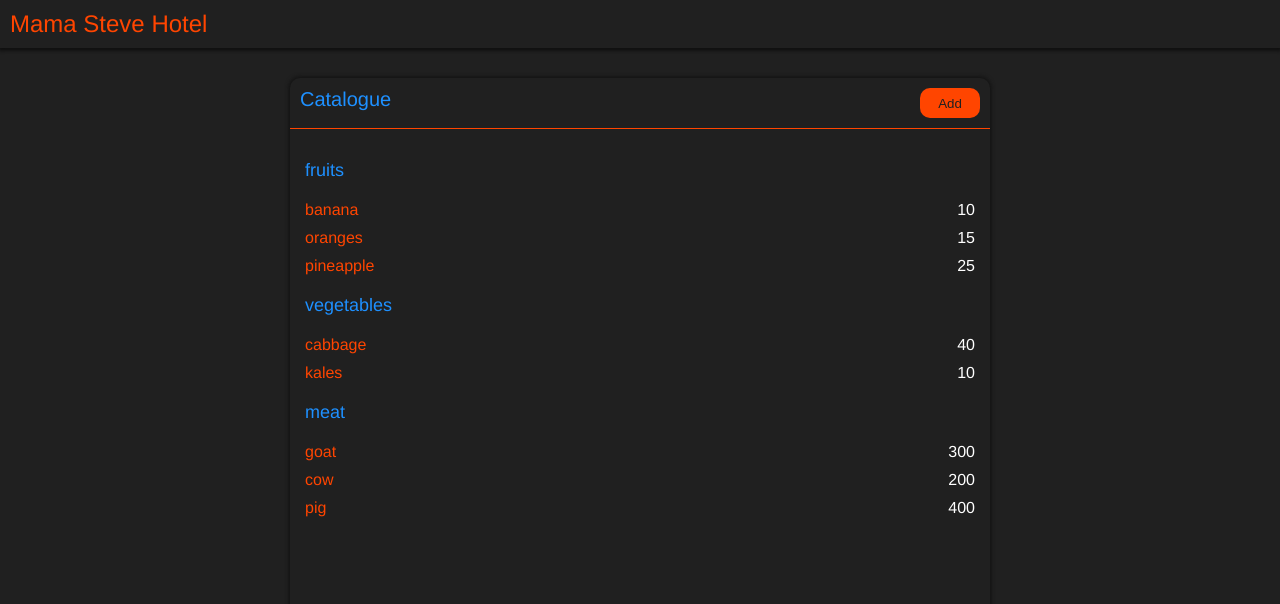
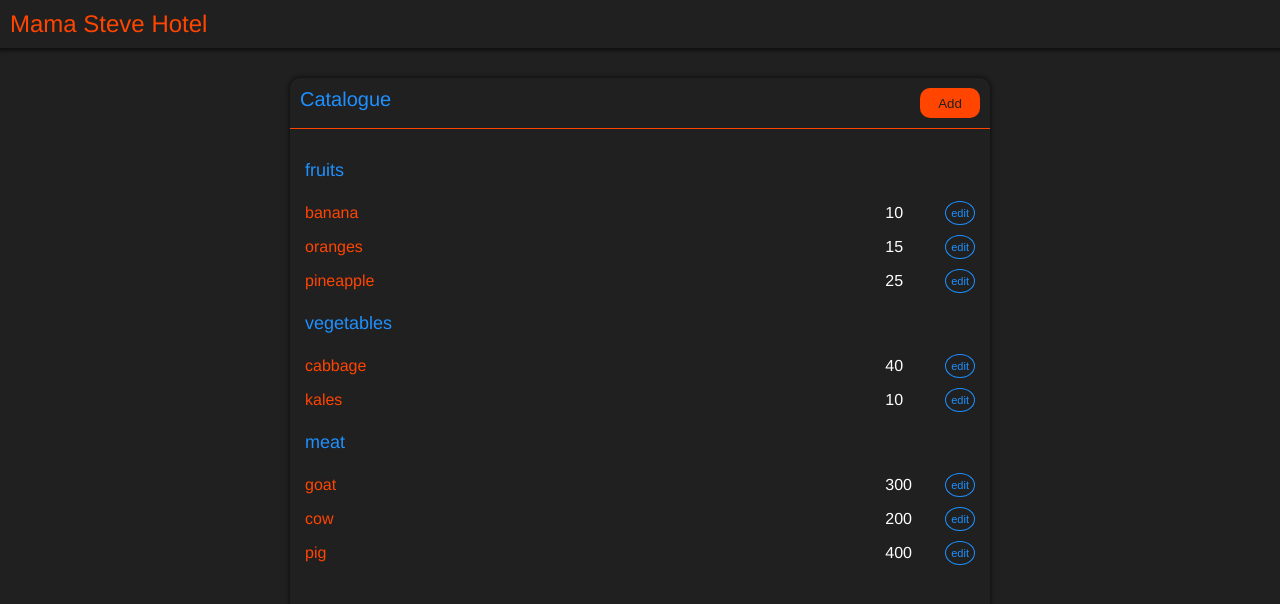
Before and after one commit to murageh/Mama-Steve-Hotel, a React app: page / in a window 1280 px wide. Shown: the top 604 px of the page. Built offline with nearby package versions, Linux system fonts and the light colour scheme.

Commit message:
Add feature to allow update of existing items

```diff
--- a/src/components/AddItem.js
+++ b/src/components/AddItem.js
@@ -25,6 +25,7 @@ const AddItem = (props) => {
             setItem={setItem}
             onClose={onClose}
             onAction={addItem}
+            disableName={false}
         />
     )
 }
--- a/src/components/Catalogue.js
+++ b/src/components/Catalogue.js
@@ -1,11 +1,13 @@
 import React, {useState, useEffect} from "react";
 import Category from "./Category";
 import AddItem from "./AddItem";
+import UpdateItem from "./UpdateItem";
 
 
 const Catalogue = (props) => {
     const {data, setData} = props;
     const [showAddDialog, setShowAddDialog] = useState(false);
+    const [updateItem, setShowUpdateDialog] = useState(false);
 
     const onAddItem = (item) => {
         let new_data = {};
@@ -13,8 +15,16 @@ const Catalogue = (props) => {
         setData({...data, ...new_data});
     }
 
-    const onClose = () => {
+    const onAddClose = () => {
         setShowAddDialog(false);
+    }
+
+    const onUpdateClose = () => {
+        setShowUpdateDialog(false);
+    }
+
+    const showUpdateCallback = (itemData) => {
+        setShowUpdateDialog(itemData);
     }
 
     const getCategorised = () => {
@@ -40,14 +50,21 @@ const Catalogue = (props) => {
             <ul className={"catalogue-list"}>
                 {
                     Object.entries(getCategorised()).map(([category_name, items]) => {
-                        return <Category key={category_name} items={items} name={category_name}/>;
+                        return <Category key={category_name} items={items} name={category_name} setShowUpdate={showUpdateCallback}/>;
                     })
                 }
             </ul>
             {showAddDialog ?
                 <AddItem
                     onAction={onAddItem}
-                    onClose={onClose}
+                    onClose={onAddClose}
+                /> : null
+            }
+            {updateItem ?
+                <UpdateItem
+                    onAction={onAddItem}
+                    onClose={onUpdateClose}
+                    itemData={updateItem}
                 /> : null
             }
         </div>
--- a/src/components/Category.js
+++ b/src/components/Category.js
@@ -4,7 +4,7 @@ import "../styles/main.css";
 
 
 const Category = (props) => {
-    const {items, name} = props;
+    const {items, name, setShowUpdate} = props;
 
     return(
         <div className={"category"}>
@@ -12,7 +12,13 @@ const Category = (props) => {
             <ul className={"category-list"}>
                 {
                     items.map(({item_name, item_price}) => {
-                        return <Item key={item_name} name={item_name} category={name} price={item_price}/>;
+                        return <Item
+                            key={item_name}
+                            name={item_name}
+                            category={name}
+                            price={item_price}
+                            setShowUpdate={setShowUpdate}
+                        />;
                     })
                 }
             </ul>
--- a/src/components/Editor.js
+++ b/src/components/Editor.js
@@ -6,7 +6,9 @@ import Dialog from "./Dialog";
 
 const Editor_ = (props) => {
 
-    const {setItem, item} = props;
+    // disableName allows changes to name attribute to be prevented
+    // This is because name is the primary key
+    const {setItem, item, disableName} = props;
 
     const editItemField = (field) => {
         setItem({...item, ...field});
@@ -16,14 +18,22 @@ const Editor_ = (props) => {
         <div className={"editor"}>
             <TextInput
                 label={"Name"}
-                onChange={(e) => editItemField({name: e.target.value})}
+                initialValue={item["name"]}
+                disabled={disableName}
+                // do not allow changes to name if disableName is true
+                {...(disableName ?
+                    {} :
+                    {onChange: (e) => editItemField({name: e.target.value})})
+                }
             />
             <TextInput
                 label={"Price"}
+                initialValue={item["price"]}
                 onChange={(e) => editItemField({price: e.target.value})}
             />
             <SelectInput
                 label={"Category"}
+                initialValue={item["category"]}
                 onChange={(e) => editItemField({category: e.target.value})}
                 options={["fruits", "vegetables", "meat"]}
             />
--- a/src/components/Item.js
+++ b/src/components/Item.js
@@ -3,12 +3,21 @@ import "../styles/main.css";
 
 
 const Item = (props) => {
-    const {name, category, price} = props;
+    const {name, price, category, setShowUpdate} = props;
+
+    const startUpdate = () => {
+        setShowUpdate({
+            name: name,
+            price: price,
+            category: category
+        });
+    }
 
     return(
         <li className="item">
             <span className={"item-name"}>{name}</span>
             <span className={"item-price"}>{price}</span>
+            <button className={"edit-btn"} onClick={startUpdate}>edit</button>
         </li>
     )
 }
--- a/src/components/SelectInput.js
+++ b/src/components/SelectInput.js
@@ -2,12 +2,12 @@ import React from "react";
 
 
 const SelectInput = (props) => {
-    const {label, onChange, options} = props;
+    const {label, onChange, options, initialValue} = props;
 
     return (
         <div className={"input-row"}>
             <label>{label}</label>
-            <select onChange={onChange}>
+            <select onChange={onChange} defaultValue={initialValue}>
                 {options.map((opt) => <option key={opt} value={opt}>{opt}</option>)}
             </select>
         </div>
--- a/src/components/TextInput.js
+++ b/src/components/TextInput.js
@@ -2,12 +2,12 @@ import React from "react";
 
 
 const TextInput = (props) => {
-    const {label, onChange, type} = props;
+    const {label, onChange, type, initialValue, disabled} = props;
 
     return (
         <div className={"input-row"}>
             <label>{label}</label>
-            <input type={type} onChange={onChange} />
+            <input type={type} defaultValue={initialValue} onChange={onChange} disabled={disabled} />
         </div>
     );
 }
--- /dev/null
+++ b/src/components/UpdateItem.js
@@ -0,0 +1,29 @@
+import React, {useState} from "react";
+import Editor from "./Editor";
+
+
+const UpdateItem = (props) => {
+
+    const {onAction, onClose, itemData} = props;
+
+    const [item, setItem] = useState(itemData);
+
+    const updateItem = () => {
+        onAction(item);
+        onClose();
+    }
+
+    return(
+        <Editor
+            title={"Update Item"}
+            actionText={"Update"}
+            item={itemData}
+            setItem={setItem}
+            onClose={onClose}
+            onAction={updateItem}
+            disableName={true}
+        />
+    )
+}
+
+export default UpdateItem;
--- a/src/styles/main.css
+++ b/src/styles/main.css
@@ -25,17 +25,30 @@ h1{
     display: flex;
     align-items: center;
     padding: 5px;
-    justify-content: space-between;
+    justify-content: stretch;
 }
 
 .item-name{
     font-size: 16px;
     color: orangered;
+    flex-grow: 1;
 }
 
 .item-price{
     font-size: 16px;
     color: white;
+    width: 60px;
+    flex-grow: 0;
+}
+
+.edit-btn{
+    flex-grow: 0;
+    min-width: unset;
+    border-radius: 50%;
+    background: transparent;
+    border: solid 1px dodgerblue;
+    color: dodgerblue;
+    font-size: 11px;
 }
 
 .category{
@@ -156,6 +169,11 @@ button{
     padding: 10px;
 }
 
+.input-row input:disabled{
+    font-style: italic;
+    color: gray;
+}
+
 .input-row select{
     color: orangered;
 }
```
